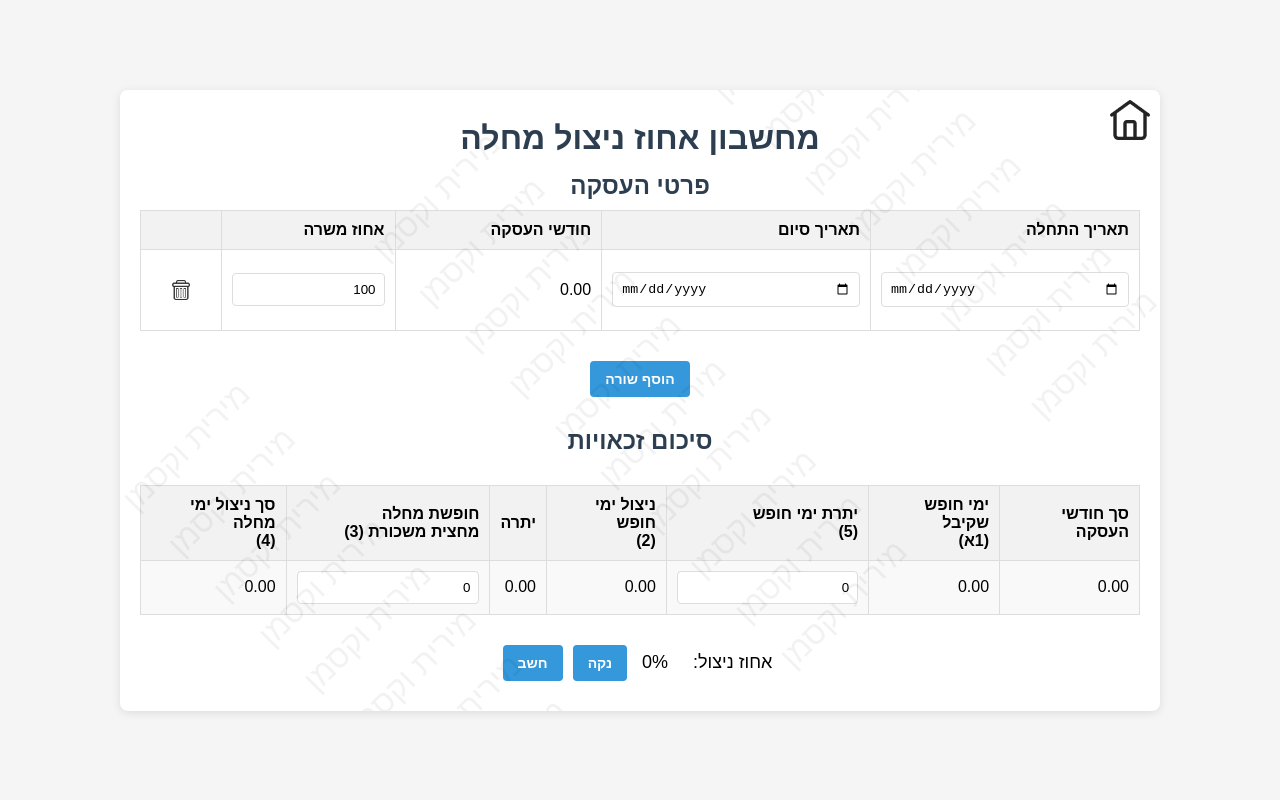
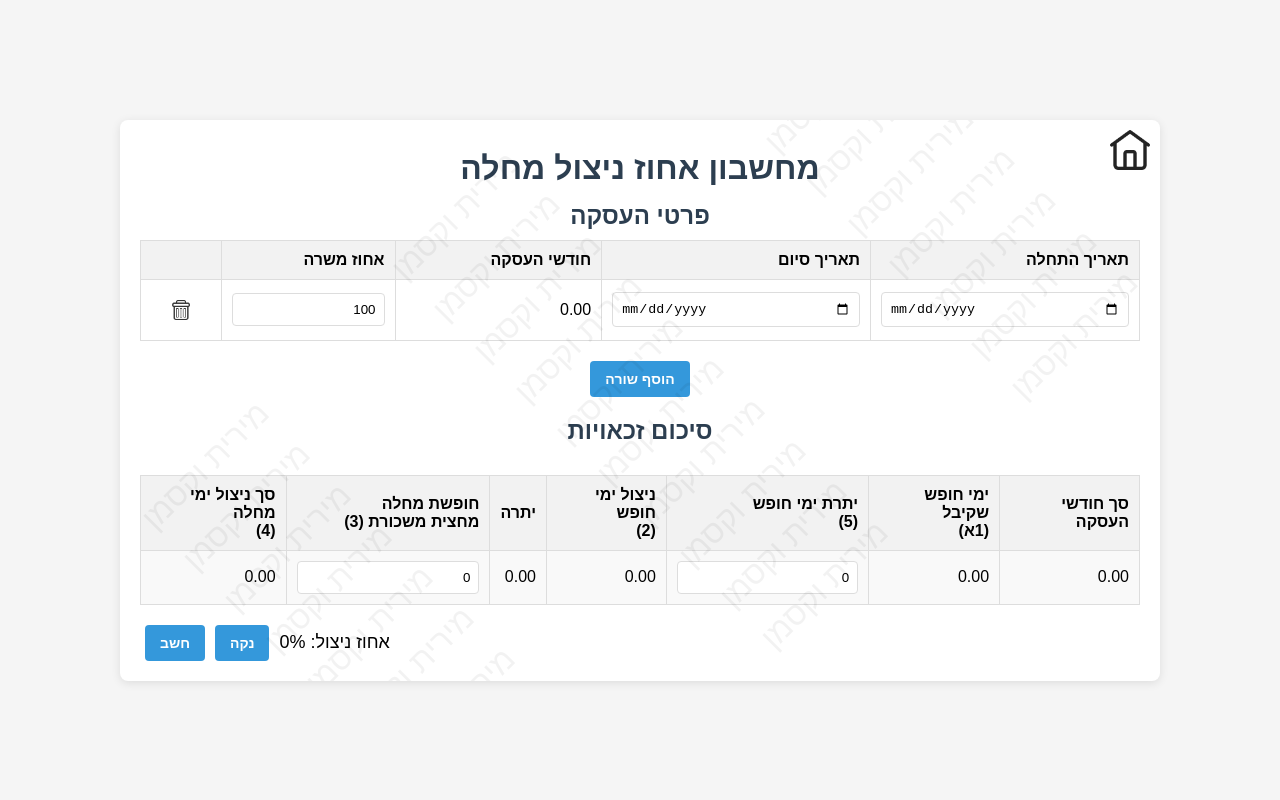
Before and after one commit to udivaksman/MiritVaksmanCalcHome, a plain HTML site: page MiritVaksmanCalcPcnt.html in a window 1280 px wide. Drawn offline with Linux system fonts and the light colour scheme.

Commit message:
Update MiritVaksmanCalcPcnt.html

```diff
--- a/MiritVaksmanCalcPcnt.html
+++ b/MiritVaksmanCalcPcnt.html
@@ -144,17 +144,18 @@
             font-size: 18px;
         }
 
+
         #usageLabel {
-            margin-right: 10px; /* רווח קטן בין הכיתוב לכפתור */
+            margin-right: 5px; /* רווח קטן בין הכיתוב לכפתור */
         }
 
         #usagePercentageDisplay {
             padding: 5px;
             border-radius: 8px;
-            margin-right: 20px; /* רווח גדול יותר לפני הכפתורים */
         }
 
         button {
+            margin: 0 5px; /* רווחים קבועים בין הכפתורים */
             padding: 10px 15px;
             font-size: 14px;
             border: none;
@@ -295,10 +296,12 @@
         </table>
 
         <div id="usageContainer" style="display: flex; justify-content: center; align-items: center; margin-top: 20px; font-size: 18px;">
-            <span id="usageLabel" style="margin-right: 10px;">אחוז ניצול:</span>
-            <span id="usagePercentageDisplay" style="padding: 5px; border-radius: 8px; margin-right: 20px;">0%</span>
-            <button id="clearBtn" style="margin-right: 10px;">נקה</button>
-            <button id="calculateBtn">חשב</button>
+            <div style="margin-right: auto; display: flex; align-items: center;">
+                <span id="usageLabel" style="margin-right: 5px;">אחוז ניצול:</span>
+                <span id="usagePercentageDisplay" style="padding: 5px; border-radius: 8px;">0%</span>
+            </div>
+            <button id="clearBtn" style="margin: 0 5px;">נקה</button>
+            <button id="calculateBtn" style="margin: 0 5px;">חשב</button>
         </div>
 
     <script>
```
